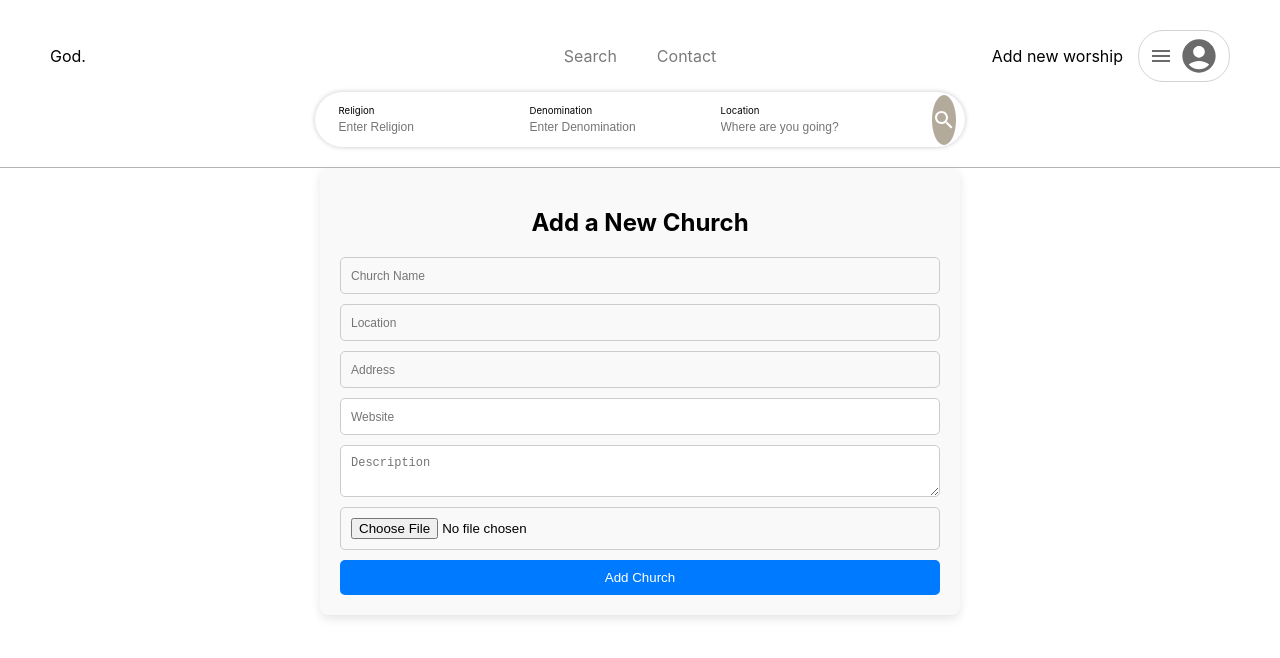
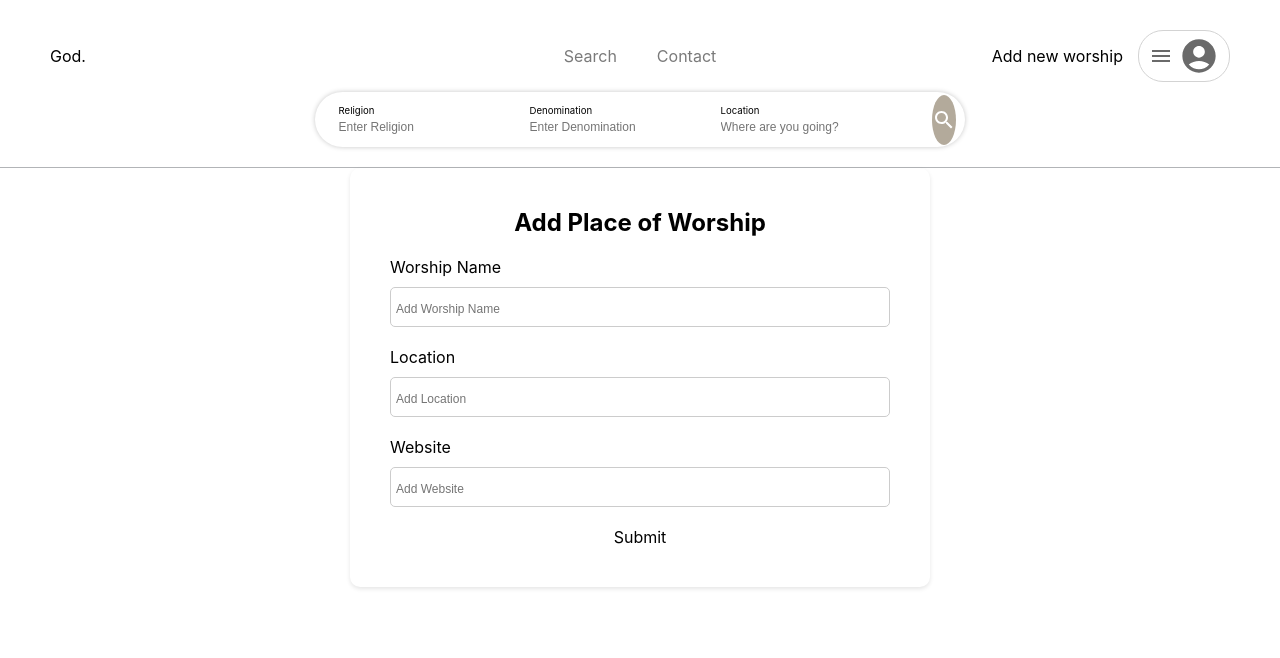
Before and after one commit to jerrybenn/WebDesignProject, a React (Create React App) app in the folder god/: page /addNewWorship in a window 1280 px wide. Shown: the top 658 px of the page. Built offline with nearby package versions, Linux system fonts and the light colour scheme.

Commit message:
fixed button bug and started on form fix up for add new church

```diff
--- a/god/src/components/HomePageComponents/Slideshow.css
+++ b/god/src/components/HomePageComponents/Slideshow.css
@@ -24,13 +24,21 @@
 }
 
 .slideshow-button {
-  position: absolute;
-  top: 50%;
-  left: 50%;
-  transform: translate(-50%, -50%);
+
+
   background-color: rgba(255, 255, 255, 0.8);
   color: black;
   font-size: 18px;
   border-radius: 8px;
   z-index: 0;
 }
+
+.slideshowButtonContainer{
+  display: flex;
+  justify-content: center;
+  align-items: center;
+  position: absolute;
+  z-index: 1;
+  width: 100%;
+  height: 100%;
+}
--- a/god/src/components/HomePageComponents/Slideshow.jsx
+++ b/god/src/components/HomePageComponents/Slideshow.jsx
@@ -33,6 +33,7 @@ const Slideshow = () => {
             className={`slideshow-background ${isVisible ? "show" : ""}`}
             style={{ backgroundImage: `url(${images[currentIndex]})` }}
          ></div>
+         <div className="slideshowButtonContainer">
          <Button
             variant="contained"
             className="slideshow-button"
@@ -50,6 +51,7 @@ const Slideshow = () => {
          >
             Find your Place of Worship!
          </Button>
+         </div>
       </div>
    );
 };
--- a/god/src/components/churchForm/churchForm.css
+++ b/god/src/components/churchForm/churchForm.css
@@ -1,38 +1,51 @@
-.church-form-container {
-    max-width: 600px;
-    margin: 0 auto;
-    padding: 20px;
-    background: #f9f9f9;
-    border-radius: 8px;
-    box-shadow: 0px 4px 10px rgba(0, 0, 0, 0.1);
+.churchFormContent{
+  display: flex;
+  flex-direction: column;
+  justify-content: center;
+  padding: 40px;
+  background-color: #ffffff;
+  border-radius: 10px;
+  box-shadow: 0 2px 4px rgba(0, 0, 0, 0.1);
+  width: 500px;
 }
 
-  .church-form-container h2 {
+.formTitle{
   text-align: center;
+  font-size: 24px;
+  font-weight: bold;
+  margin-bottom: 20px;
 }
 
-  .church-form-container form {
-    display: flex;
-    flex-direction: column;
+.formInputs{
+  margin-bottom: 20px;
 }
 
-  .church-form-container input,
-  .church-form-container textarea {
+.formInputTitle{
   margin-bottom: 10px;
-    padding: 10px;
-    border: 1px solid #ccc;
-    border-radius: 5px;
 }
 
-  .church-form-container button {
-    background-color: #007bff;
-    color: white;
-    padding: 10px;
-    border: none;
-    cursor: pointer;
+.formInput{
+  padding-top: 5px;
+  padding-bottom: 5px;
+  height: 40px;
+  padding-left: 5px;
+
   border-radius: 5px;
+  border: 1px solid #ccc;
+  width: 100%;
+  box-sizing: border-box;
+  align-items: center;
+  display: flex;
 }
 
-  .church-form-container button:hover {
-    background-color: #0056b3;
+.formInput input{
+  width: 100%;
+  height: 100%;
+  border: none;
+  outline: none;
 }
+
+.submitContainer{
+  display: flex;
+  justify-content: center;
+}
--- a/god/src/components/churchForm/churchForm.jsx
+++ b/god/src/components/churchForm/churchForm.jsx
@@ -3,60 +3,38 @@ import { useForm } from "react-hook-form";
 import axios from "axios";
 import "./churchForm.css";
 
-const ChurchForm = ({ onChurchAdded }) => {
-  const { register, handleSubmit, reset } = useForm();
-  const [imagePreview, setImagePreview] = useState(null);
 
-  const handleImageChange = (e) => {
-    const file = e.target.files[0];
-    if (file) {
-      setImagePreview(URL.createObjectURL(file));
-    }
-  };
+const churchForm = () => {
+  return (
+   <div className="churchFormContent">
+    <div className="formTitle">Add Place of Worship</div>
+    <div className="formInputs">
+      <div className="formInputTitle">Worship Name</div>
+      <div className="formInput">
+        <input type="text" placeholder="Add Worship Name" />
+      </div>
+    </div>
 
-  const onSubmit = async (data) => {
-    try {
-      const formData = new FormData();
-      formData.append("name", data.name);
-      formData.append("location", data.location);
-      formData.append("address", data.address);
-      formData.append("website", data.website);
-      formData.append("description", data.description);
-      formData.append("image", data.image[0]);
+    <div className="formInputs">
+      <div className="formInputTitle">Location</div>
+      <div className="formInput">
+        <input type="text" placeholder="Add Location" />
+      </div>
+    </div>
 
-      const response = await axios.post("http://localhost:5000/api/churches", formData, {
-        headers: { "Content-Type": "multipart/form-data" },
-      });
+    <div className="formInputs">
+      <div className="formInputTitle">Website</div>
+      <div className="formInput">
+        <input type="text" placeholder="Add Website" />
+      </div>
+    </div>
+    <div className="submitContainer">
+      <div className="submitButton">Submit</div>
+    </div>
 
-      if (response.status === 201) {
-        alert("Church added successfully!");
-        onChurchAdded(response.data);
-        reset();
-        setImagePreview(null);
-      }
-    } catch (error) {
-      console.error("Error adding church:", error);
-    }
-  };
 
-  return (
-    <div className="church-form-container">
-      <h2>Add a New Church</h2>
-      <form onSubmit={handleSubmit(onSubmit)} encType="multipart/form-data">
-        <input type="text" {...register("name")} placeholder="Church Name" required />
-        <input type="text" {...register("location")} placeholder="Location" required />
-        <input type="text" {...register("address")} placeholder="Address" required />
-        <input type="url" {...register("website")} placeholder="Website" />
-        <textarea {...register("description")} placeholder="Description" required />
+   </div>
+  )
+}
 
-        <input type="file" {...register("image")} accept="image/*" onChange={handleImageChange} required />
-
-        {imagePreview && <img src={imagePreview} alt="Preview" style={{ width: "100px", height: "100px" }} />}
-
-        <button type="submit">Add Church</button>
-      </form>
-    </div>
-  );
-};
-
-export default ChurchForm;
+export default churchForm
--- a/god/src/pages/addNewWorshipPage/AddNewWorship.css
+++ b/god/src/pages/addNewWorshipPage/AddNewWorship.css
@@ -0,0 +1,5 @@
+.addNewWorshipContainer{
+    display: flex;
+    justify-content: center;
+    align-items: center;
+}
--- a/god/src/pages/addNewWorshipPage/AddNewWorship.jsx
+++ b/god/src/pages/addNewWorshipPage/AddNewWorship.jsx
@@ -4,7 +4,7 @@ import ChurchForm from '../../components/churchForm/churchForm'
 
 const AddNewWorship = () => {
   return (
-    <div><ChurchForm /></div>
+    <div className="addNewWorshipContainer"><ChurchForm /></div>
   )
 }
 
```
Also changed, not shown: god/src/App.js (line endings or trailing spaces). Lines whose indentation alone changed are shown as unchanged.
